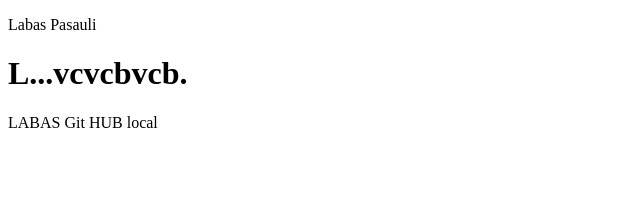
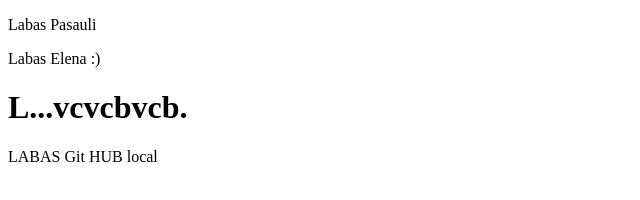
Before and after one commit to EDauk/mokslai-git, a plain HTML site: page index.html in a window 1280 px wide. Shown: the whole page, without its empty margins (0-640 px from the left). Drawn offline with Linux system fonts and the light colour scheme; files that its build step writes are made by us from their sources.

Commit message:
Update index.html

```diff
--- a/index.html
+++ b/index.html
@@ -8,6 +8,7 @@
     </head>
     <body>
 		<p>Labas Pasauli</p>
+	    <p>Labas Elena :)</p>
 		<h1>L...vcvcbvcb.</h1>
 	    <p>LABAS Git HUB local</p>
     </body>
```
